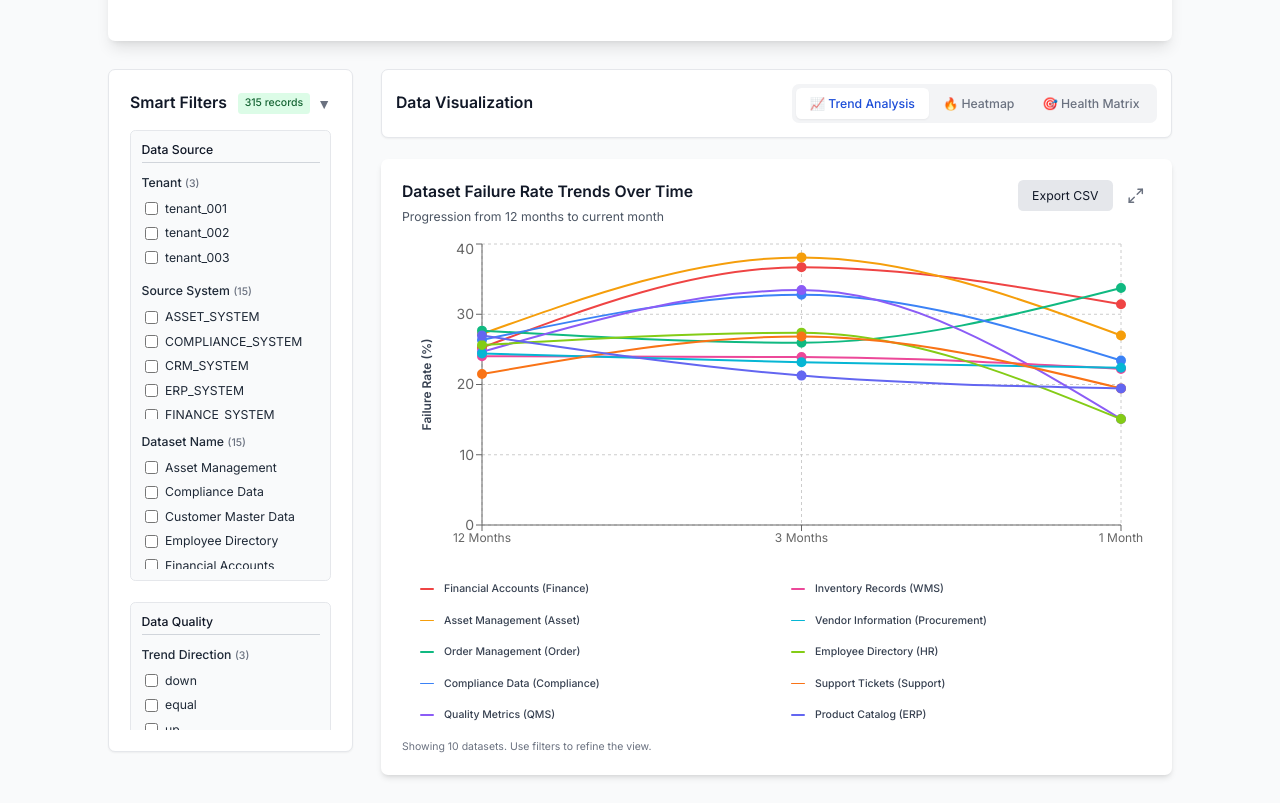
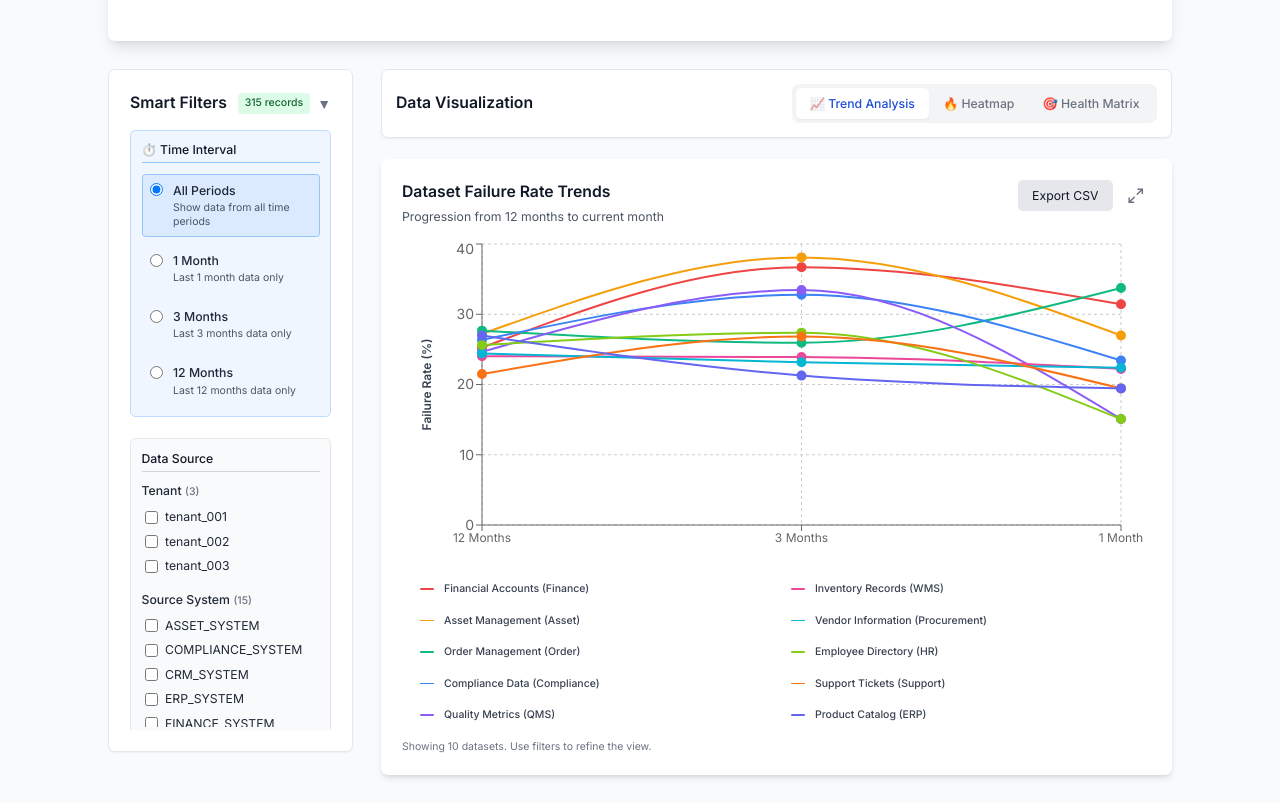
Before and after one commit to rajvermacas/data-quality-ui, a Next.js app: page / in a window 1280 px wide. Shown: the part 1180-1983 px from the top of the page. Built offline with nearby package versions, Linux system fonts and the light colour scheme.

Commit message:
feat: Refactor filter handling to use FilterState and IntervalFilter for improved clarity and functionality across components

```diff
--- a/src/components/Dashboard.tsx
+++ b/src/components/Dashboard.tsx
@@ -1,7 +1,7 @@
 'use client';
 
 import { useEffect, useState, useRef } from 'react';
-import { DataQualityRecord, DashboardMetrics, UrgentAttentionItem } from '@/types';
+import { DataQualityRecord, DashboardMetrics, UrgentAttentionItem, FilterState, IntervalFilter } from '@/types';
 import { processCSVData, calculateDashboardMetrics, getUrgentAttentionItems } from '@/lib/dataProcessor';
 import { MetricsCards } from '@/components/features/MetricsCards';
 import { UrgentAttentionWidget } from '@/components/features/UrgentAttentionWidget';
@@ -36,7 +36,7 @@ export function Dashboard() {
     error: null
   });
 
-  const [filters, setFilters] = useState<Record<string, string[]>>({});
+  const [filters, setFilters] = useState<FilterState>({ interval: 'all' });
   const [activeView, setActiveView] = useState<'trends' | 'heatmap' | 'matrix'>('trends');
   const trendChartRef = useRef<HTMLDivElement>(null);
 
--- a/src/components/features/ChartWithFilters.tsx
+++ b/src/components/features/ChartWithFilters.tsx
@@ -2,12 +2,12 @@
 
 import React, { ReactElement, cloneElement } from 'react';
 import { FilterPanel } from './FilterPanel';
-import { DataQualityRecord } from '@/types';
+import { DataQualityRecord, FilterState } from '@/types';
 
 interface ChartWithFiltersProps {
   data: DataQualityRecord[];
-  filters: Record<string, string[]>;
-  onFiltersChange: (filters: Record<string, string[]>) => void;
+  filters: FilterState;
+  onFiltersChange: (filters: FilterState) => void;
   children: ReactElement<any>;
 }
 
--- a/src/components/features/FilterPanel.tsx
+++ b/src/components/features/FilterPanel.tsx
@@ -1,11 +1,11 @@
 import { useState, useMemo } from 'react';
-import { DataQualityRecord } from '@/types';
+import { DataQualityRecord, FilterState, IntervalFilter } from '@/types';
 import { getFilteredUniqueValues, getFilterValueCounts, getSmartFilterOptions } from '@/lib/dataProcessor';
 
 interface FilterPanelProps {
   data: DataQualityRecord[];
-  filters: Record<string, string[]>;
-  onFiltersChange: (filters: Record<string, string[]>) => void;
+  filters: FilterState;
+  onFiltersChange: (filters: FilterState) => void;
 }
 
 interface FilterConfig {
@@ -47,28 +47,37 @@ export function FilterPanel({ data, filters, onFiltersChange }: FilterPanelProps
   }, [data, filters.tenant_id]);
 
   const handleFilterChange = (filterKey: string, value: string, checked: boolean) => {
-    const currentValues = filters[filterKey] || [];
+    if (filterKey === 'interval') return; // Handle interval separately
+
+    const currentValues = (filters[filterKey as keyof FilterState] as string[]) || [];
     const newValues = checked
       ? [...currentValues, value]
       : currentValues.filter(v => v !== value);
 
     const updatedFilters = { ...filters };
     if (newValues.length > 0) {
-      updatedFilters[filterKey] = newValues;
+      (updatedFilters as any)[filterKey] = newValues;
     } else {
-      delete updatedFilters[filterKey];
+      delete (updatedFilters as any)[filterKey];
     }
 
     onFiltersChange(updatedFilters);
   };
 
+  const handleIntervalChange = (interval: IntervalFilter) => {
+    onFiltersChange({ ...filters, interval });
+  };
+
   const clearAllFilters = () => {
-    onFiltersChange({});
+    onFiltersChange({ interval: 'all' });
   };
 
   const getFilterCount = () => {
     return Object.entries(filters).reduce((count, [key, values]) => {
-      return count + (values?.length || 0);
+      if (key === 'interval') {
+        return count + (values !== 'all' ? 1 : 0);
+      }
+      return count + (Array.isArray(values) ? values.length : 0);
     }, 0);
   };
 
@@ -206,6 +215,41 @@ export function FilterPanel({ data, filters, onFiltersChange }: FilterPanelProps
       {isOpen && (
         <div className="max-h-[600px] overflow-y-auto">
           <div className="space-y-6">
+            {/* Interval Filter */}
+            <div className="bg-blue-50 p-3 rounded-md border border-blue-200">
+              <h4 className="text-sm font-medium text-gray-900 mb-3 pb-1 border-b border-blue-300">
+                ⏱️ Time Interval
+              </h4>
+              <div className="space-y-2">
+                {[
+                  { value: 'all' as IntervalFilter, label: 'All Periods', description: 'Show data from all time periods' },
+                  { value: '1m' as IntervalFilter, label: '1 Month', description: 'Last 1 month data only' },
+                  { value: '3m' as IntervalFilter, label: '3 Months', description: 'Last 3 months data only' },
+                  { value: '12m' as IntervalFilter, label: '12 Months', description: 'Last 12 months data only' }
+                ].map((option) => (
+                  <label
+                    key={option.value}
+                    className={`flex items-start hover:bg-blue-100 rounded px-2 py-2 cursor-pointer transition-colors ${
+                      filters.interval === option.value ? 'bg-blue-100 border border-blue-300' : 'border border-transparent'
+                    }`}
+                  >
+                    <input
+                      type="radio"
+                      name="interval"
+                      value={option.value}
+                      checked={filters.interval === option.value}
+                      onChange={() => handleIntervalChange(option.value)}
+                      className="mt-0.5 mr-3 text-blue-600 focus:ring-blue-500 border-gray-300"
+                    />
+                    <div className="flex-1 min-w-0">
+                      <div className="text-sm font-medium text-gray-800">{option.label}</div>
+                      <div className="text-xs text-gray-600 mt-0.5">{option.description}</div>
+                    </div>
+                  </label>
+                ))}
+              </div>
+            </div>
+
             {/* Data Source Filters */}
             {visibleDataSourceFilters.length > 0 && (
               <div className="bg-gray-50 p-3 rounded-md border border-gray-200">
@@ -215,7 +259,7 @@ export function FilterPanel({ data, filters, onFiltersChange }: FilterPanelProps
                 <div className="space-y-4">
                   {visibleDataSourceFilters.map((config) => {
                     let availableValues = smartFilterResult.availableOptions[config.key] || [];
-                    const selectedValues = filters[config.key] || [];
+                    const selectedValues = (filters[config.key as keyof FilterState] as string[]) || [];
 
                     // Special handling for tenant filter - use original data if smart filter returns empty
                     if (config.key === 'tenant_id' && availableValues.length === 0) {
@@ -245,7 +289,7 @@ export function FilterPanel({ data, filters, onFiltersChange }: FilterPanelProps
                 <div className="space-y-4">
                   {visibleDataQualityFilters.map((config) => {
                     const availableValues = smartFilterResult.availableOptions[config.key] || [];
-                    const selectedValues = filters[config.key] || [];
+                    const selectedValues = (filters[config.key as keyof FilterState] as string[]) || [];
 
                     return (
                       <FilterSection
--- a/src/components/features/TrendChart.tsx
+++ b/src/components/features/TrendChart.tsx
@@ -1,7 +1,7 @@
 import { useMemo, ReactNode } from 'react';
 import { LineChart, Line, XAxis, YAxis, CartesianGrid, Tooltip, ResponsiveContainer, Legend } from 'recharts';
-import { DataQualityRecord } from '@/types';
-import { filterData } from '@/lib/dataProcessor';
+import { DataQualityRecord, FilterState, IntervalFilter } from '@/types';
+import { filterData, getFailureRateForInterval } from '@/lib/dataProcessor';
 import { ChartContainer } from '@/components/ui/ChartContainer';
 
 // Utility function to create shorter, cleaner system names
@@ -62,7 +62,7 @@ function CustomLegend({ datasets, colors }: CustomLegendProps) {
 
 interface TrendChartProps {
   data: DataQualityRecord[];
-  filters: Record<string, string[]>;
+  filters: FilterState;
   filterPanel?: ReactNode;
 }
 
@@ -86,6 +86,7 @@ export function TrendChart({ data, filters, filterPanel }: TrendChartProps) {
 
   const chartData = useMemo(() => {
     const filteredData = filterData(data, filters);
+    const intervalFilter = filters.interval || 'all';
 
     // Aggregate data by dataset for trend comparison
     const aggregated = filteredData.reduce((acc, record) => {
@@ -97,6 +98,7 @@ export function TrendChart({ data, filters, filterPanel }: TrendChartProps) {
           fail_rate_1m: 0,
           fail_rate_3m: 0,
           fail_rate_12m: 0,
+          fail_rate_total: 0,
           count: 0
         };
       }
@@ -104,22 +106,47 @@ export function TrendChart({ data, filters, filterPanel }: TrendChartProps) {
       acc[key].fail_rate_1m += record.fail_rate_1m;
       acc[key].fail_rate_3m += record.fail_rate_3m;
       acc[key].fail_rate_12m += record.fail_rate_12m;
+      acc[key].fail_rate_total += record.fail_rate_total;
       acc[key].count += 1;
 
       return acc;
     }, {} as Record<string, any>);
 
-    // Get top datasets by average failure rate
+    // Get top datasets by average failure rate (using selected interval for sorting)
     const datasets = Object.values(aggregated)
       .map((item: any) => ({
         dataset: item.dataset,
-        avgFailRate: ((item.fail_rate_1m + item.fail_rate_3m + item.fail_rate_12m) / (item.count * 3)),
+        avgFailRate: intervalFilter === 'all'
+          ? ((item.fail_rate_1m + item.fail_rate_3m + item.fail_rate_12m) / (item.count * 3))
+          : getFailureRateForInterval({
+              fail_rate_1m: item.fail_rate_1m / item.count,
+              fail_rate_3m: item.fail_rate_3m / item.count,
+              fail_rate_12m: item.fail_rate_12m / item.count,
+              fail_rate_total: item.fail_rate_total / item.count,
+            } as DataQualityRecord, intervalFilter),
         fail_rate_1m: (item.fail_rate_1m / item.count * 100),
         fail_rate_3m: (item.fail_rate_3m / item.count * 100),
-        fail_rate_12m: (item.fail_rate_12m / item.count * 100)
+        fail_rate_12m: (item.fail_rate_12m / item.count * 100),
+        fail_rate_total: (item.fail_rate_total / item.count * 100)
       }))
       .sort((a, b) => b.avgFailRate - a.avgFailRate)
       .slice(0, 10); // Limit to top 10 for readability
+
+    // If specific interval is selected, show only that time period
+    if (intervalFilter !== 'all') {
+      const timeSeriesData = [
+        {
+          period: intervalFilter === '1m' ? '1 Month' : intervalFilter === '3m' ? '3 Months' : '12 Months',
+          ...datasets.reduce((acc, dataset) => {
+            const rate = intervalFilter === '1m' ? dataset.fail_rate_1m :
+                        intervalFilter === '3m' ? dataset.fail_rate_3m : dataset.fail_rate_12m;
+            acc[dataset.dataset] = rate;
+            return acc;
+          }, {} as Record<string, number>)
+        }
+      ];
+      return { timeSeriesData, datasets };
+    }
 
     // Convert to time-series format with chronological order (12M → 3M → 1M)
     const timeSeriesData = [
@@ -169,13 +196,38 @@ export function TrendChart({ data, filters, filterPanel }: TrendChartProps) {
     URL.revokeObjectURL(url);
   };
 
-  const chartTitle = trendFilter
-    ? `Dataset Failure Rate Trends Over Time - ${getTrendDisplayText(trendFilter)}`
-    : "Dataset Failure Rate Trends Over Time";
+  const intervalFilter = filters.interval || 'all';
+  const getIntervalDisplayText = (interval: IntervalFilter) => {
+    switch (interval) {
+      case '1m': return 'Last 1 Month';
+      case '3m': return 'Last 3 Months';
+      case '12m': return 'Last 12 Months';
+      case 'all': return 'All Time Periods';
+      default: return 'All Time Periods';
+    }
+  };
 
-  const chartDescription = trendFilter
-    ? `Progression from 12 months to current month, showing datasets that are ${getTrendDisplayText(trendFilter).toLowerCase()}`
-    : "Progression from 12 months to current month";
+  const chartTitle = (() => {
+    let title = "Dataset Failure Rate Trends";
+    if (intervalFilter !== 'all') {
+      title += ` - ${getIntervalDisplayText(intervalFilter)}`;
+    }
+    if (trendFilter) {
+      title += ` - ${getTrendDisplayText(trendFilter)}`;
+    }
+    return title;
+  })();
+
+  const chartDescription = (() => {
+    let desc = intervalFilter === 'all'
+      ? "Progression from 12 months to current month"
+      : `Failure rates for ${getIntervalDisplayText(intervalFilter).toLowerCase()}`;
+
+    if (trendFilter) {
+      desc += `, showing datasets that are ${getTrendDisplayText(trendFilter).toLowerCase()}`;
+    }
+    return desc;
+  })();
 
   return (
     <ChartContainer
@@ -184,9 +236,14 @@ export function TrendChart({ data, filters, filterPanel }: TrendChartProps) {
       filters={filterPanel}
       actions={
         <div className="flex items-center gap-2">
+          {intervalFilter !== 'all' && (
+            <span className="text-xs px-2 py-1 bg-green-100 text-green-800 rounded-full">
+              Interval: {getIntervalDisplayText(intervalFilter)}
+            </span>
+          )}
           {trendFilter && (
             <span className="text-xs px-2 py-1 bg-blue-100 text-blue-800 rounded-full">
-              Filter: {getTrendDisplayText(trendFilter)}
+              Trend: {getTrendDisplayText(trendFilter)}
             </span>
           )}
           <button
--- a/src/lib/dataProcessor.ts
+++ b/src/lib/dataProcessor.ts
@@ -1,5 +1,5 @@
 import Papa from 'papaparse';
-import { DataQualityRecord, DashboardMetrics, UrgentAttentionItem } from '@/types';
+import { DataQualityRecord, DashboardMetrics, UrgentAttentionItem, FilterState, IntervalFilter } from '@/types';
 import { getAvailableFilterOptions, SmartFilterResult } from './smartFilterEngine';
 
 export function processCSVData(csvString: string): DataQualityRecord[] {
@@ -97,13 +97,70 @@ export function getUrgentAttentionItems(data: DataQualityRecord[]): UrgentAttent
     .sort((a, b) => b.fail_rate_1m - a.fail_rate_1m);
 }
 
-export function filterData(data: DataQualityRecord[], filters: Record<string, string[] | undefined>): DataQualityRecord[] {
+export function filterData(data: DataQualityRecord[], filters: FilterState): DataQualityRecord[] {
   return data.filter(item => {
     return Object.entries(filters).every(([key, values]) => {
-      if (!values || values.length === 0) return true;
-      return values.includes(item[key as keyof DataQualityRecord] as string);
+      // Handle interval filter specially
+      if (key === 'interval') {
+        return applyIntervalFilter(item, values as IntervalFilter);
+      }
+
+      // Handle regular array filters
+      if (!values || (Array.isArray(values) && values.length === 0)) return true;
+      if (Array.isArray(values)) {
+        return values.includes(item[key as keyof DataQualityRecord] as string);
+      }
+
+      return true;
     });
   });
+}
+
+/**
+ * Apply interval filter to determine which failure rate to use
+ */
+function applyIntervalFilter(item: DataQualityRecord, interval: IntervalFilter): boolean {
+  // For 'all', we don't filter out any records
+  if (interval === 'all') return true;
+
+  // For specific intervals, we're not filtering records out,
+  // but rather indicating which failure rate column to prioritize in visualizations
+  // The actual filtering is handled in the chart components
+  return true;
+}
+
+/**
+ * Get the appropriate failure rate based on interval filter
+ */
+export function getFailureRateForInterval(item: DataQualityRecord, interval: IntervalFilter): number {
+  switch (interval) {
+    case '1m':
+      return item.fail_rate_1m;
+    case '3m':
+      return item.fail_rate_3m;
+    case '12m':
+      return item.fail_rate_12m;
+    case 'all':
+    default:
+      return item.fail_rate_total;
+  }
+}
+
+/**
+ * Get the appropriate pass/fail counts based on interval filter
+ */
+export function getCountsForInterval(item: DataQualityRecord, interval: IntervalFilter): { passCount: number; failCount: number } {
+  switch (interval) {
+    case '1m':
+      return { passCount: item.pass_count_1m, failCount: item.fail_count_1m };
+    case '3m':
+      return { passCount: item.pass_count_3m, failCount: item.fail_count_3m };
+    case '12m':
+      return { passCount: item.pass_count_12m, failCount: item.fail_count_12m };
+    case 'all':
+    default:
+      return { passCount: item.pass_count_total, failCount: item.fail_count_total };
+  }
 }
 
 export function getUniqueValues(data: DataQualityRecord[], field: keyof DataQualityRecord): string[] {
@@ -118,11 +175,11 @@ export function getUniqueValues(data: DataQualityRecord[], field: keyof DataQual
 export function getFilteredUniqueValues(
   data: DataQualityRecord[],
   field: keyof DataQualityRecord,
-  currentFilters: Record<string, string[]>
+  currentFilters: FilterState
 ): string[] {
   // First apply existing filters (excluding the target field)
   const filtersWithoutTarget = { ...currentFilters };
-  delete filtersWithoutTarget[field as string];
+  delete (filtersWithoutTarget as any)[field as string];
 
   const filteredData = filterData(data, filtersWithoutTarget);
   return getUniqueValues(filteredData, field);
@@ -133,7 +190,7 @@ export function getFilteredUniqueValues(
  */
 export function getSmartFilterOptions(
   data: DataQualityRecord[],
-  currentFilters: Record<string, string[]>
+  currentFilters: FilterState
 ): SmartFilterResult {
   return getAvailableFilterOptions(data, currentFilters);
 }
@@ -143,7 +200,7 @@ export function getSmartFilterOptions(
  */
 export function hasDataForFilters(
   data: DataQualityRecord[],
-  filters: Record<string, string[]>
+  filters: FilterState
 ): boolean {
   const filteredData = filterData(data, filters);
   return filteredData.length > 0;
@@ -156,10 +213,10 @@ export function hasDataForFilters(
 export function getFilterValueCounts(
   data: DataQualityRecord[],
   field: keyof DataQualityRecord,
-  currentFilters: Record<string, string[]>
+  currentFilters: FilterState
 ): Record<string, number> {
   const filtersWithoutTarget = { ...currentFilters };
-  delete filtersWithoutTarget[field as string];
+  delete (filtersWithoutTarget as any)[field as string];
 
   const filteredData = filterData(data, filtersWithoutTarget);
   const counts: Record<string, number> = {};
--- a/src/types/index.ts
+++ b/src/types/index.ts
@@ -28,7 +28,9 @@ export interface DataQualityRecord {
   last_execution_level: string;
 }
 
-export interface FilterState extends Record<string, string[] | undefined> {
+export type IntervalFilter = 'all' | '1m' | '3m' | '12m';
+
+export interface FilterState {
   source?: string[];
   dataset_name?: string[];
   rule_type?: string[];
@@ -36,6 +38,7 @@ export interface FilterState extends Record<string, string[] | undefined> {
   tenant_id?: string[];
   trend_flag?: string[];
   rule_name?: string[];
+  interval?: IntervalFilter;
 }
 
 export interface TrendData {
```
Also changed, not shown: src/lib/smartFilterEngine.ts (+37 -17 lines), 1 other file (tests, documents, lock files or other folders).
